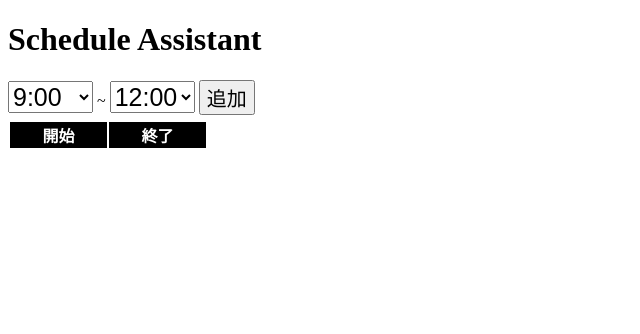
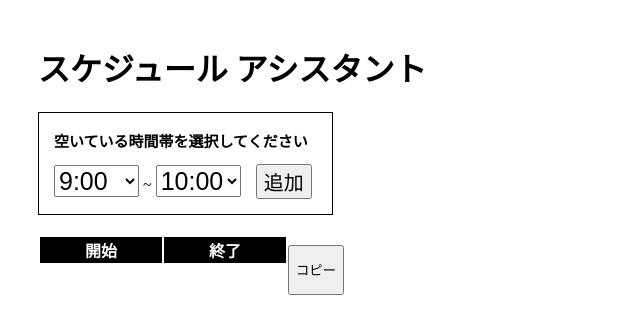
Before and after one commit to fs211108-nakajima-shunsuke/schedule-assistant-app, a React (Vite) app in the folder schedule-app/: page / in a window 1280 px wide. Shown: the top 334 px of the page, without its empty margins (0-640 px from the left). Built offline with nearby package versions, Linux system fonts and the light colour scheme.

Commit message:
add copyButton

```diff
--- a/schedule-app/index.html
+++ b/schedule-app/index.html
@@ -4,7 +4,7 @@
     <meta charset="UTF-8" />
     <link rel="icon" type="image/svg+xml" href="/vite.svg" />
     <meta name="viewport" content="width=device-width, initial-scale=1.0" />
-    <title>Vite + React</title>
+    <title>Schedule Assistant</title>
   </head>
   <body>
     <div id="root"></div>
--- a/schedule-app/src/App.css
+++ b/schedule-app/src/App.css
@@ -1,29 +1,15 @@
-
-.slider{
-  /* transform: rotate(-90deg); */
-  width: 300px;
-  height: 200px;
-  border: 1px solid black ;
+#root{
+  padding: 15px 0 0 30px;
 }
 
-datalist{
-  display: flex;
-  flex-direction: column;
-  justify-content: space-between;
-  writing-mode: vertical-lr;
-  width: 300px;
+h2{
+  font-size: 15px;
 }
 
-option{
-  padding: 0;
-}
-
-input[type="range"]{
-  /* display: block; */
-  width: 300px;
-  height: 200px;
-  border: 1px solid rebeccapurple;
-  margin: 0;
+.select-area{
+  display: inline-block;
+  padding: 5px 20px 15px 15px;
+  border: 1px solid black;
 }
 
 select{
@@ -32,13 +18,19 @@ select{
 
 #add-button{
   font-size: 20px;
+  margin-left: 15px;
+}
+
+#table-and-copy{
+  display: flex;
+  /* align-items: center; */
+  align-self: flex-start;
 }
 
 table{
-  margin-top : 5px;
-  width: 200px
+  margin-top : 20px;
+  width: 250px
 }
-
 td {
   border: 1px solid black;
   text-align: center;
@@ -52,3 +44,8 @@ thead {
   background-color: black;
   color: white;
 }
+
+#copy-button{
+  margin: 30px 0 0 0 ;
+  height: 50px;
+}
--- a/schedule-app/src/App.jsx
+++ b/schedule-app/src/App.jsx
@@ -1,7 +1,8 @@
 import { useState } from "react";
 import "./App.css";
 import SelectTime from "./componets/SelectTime";
-import Table from "./componets/Table"
+import Table from "./componets/Table";
+import CopyButton from "./componets/CopyButton"
 
 function App() {
   const [sTime, setSTime] = useState("9:00");
@@ -12,25 +13,25 @@ function App() {
     callback(e.target.value);
   };
 
-  const addTimeToResult = () =>{
+  const addTimeToResult = () => {
     const temp = {
-      start : sTime,
-      end : eTime
-    }
+      start: sTime,
+      end: eTime,
+    };
     setResultTime([...resultTime, temp]);
-  }
+  };
 
-  const removeTimeFromResult = (index) =>{
+  const removeTimeFromResult = (index) => {
     const temp = resultTime;
     temp.splice(index, 1);
     setResultTime([...temp]);
-  }
+  };
 
   return (
     <>
-      <h1>Schedule Assistant</h1>
-      <div>
-
+      <h1>スケジュール アシスタント</h1>
+      <div className="select-area">
+        <h2>空いている時間帯を選択してください</h2>
         <SelectTime
           defaultTime="9:00"
           setTime={setSTime}
@@ -38,16 +39,19 @@ function App() {
         />
         <span> ~ </span>
         <SelectTime
-          defaultTime="12:00"
+          defaultTime="10:00"
           setTime={setETime}
           handleTime={handleTime}
         />
-        <span> </span>
-        <button id="add-button" onClick={() => addTimeToResult()}>追加</button>
+        <button id="add-button" onClick={() => addTimeToResult()}>
+          追加
+        </button>
       </div>
-      <div>
+      <div id="table-and-copy">
         <Table resultTime={resultTime} removeData={removeTimeFromResult} />
+        <CopyButton />
       </div>
+
     </>
   );
 }
--- /dev/null
+++ b/schedule-app/src/componets/CopyButton.jsx
@@ -0,0 +1,17 @@
+import React from "react";
+
+function CopyButton() {
+  const copyButton = () => {
+    let txt = document.querySelector("#time-table").innerText;
+    const replacedTxt = txt.replace(/削除/g, "");
+    console.log(replacedTxt);
+    navigator.clipboard.writeText(replacedTxt);
+  };
+  return (
+    <>
+      <button id='copy-button' onClick={() => copyButton()}>コピー</button>
+    </>
+  );
+}
+
+export default CopyButton;
--- a/schedule-app/src/componets/Table.jsx
+++ b/schedule-app/src/componets/Table.jsx
@@ -1,13 +1,9 @@
 import React from "react";
 
-function Table({ resultTime , removeData}) {
-    // const removeData = () => {
-
-    // }
-
+function Table({ resultTime, removeData }) {
   return (
     <>
-      <table>
+      <table id="time-table">
         <thead>
           <tr>
             <th>開始</th>
@@ -25,11 +21,11 @@ function Table({ resultTime , removeData}) {
 
   function tableData(index, t) {
     return (
-      <tr key={index}>
+      <tr id="table-data-tr" key={index}>
         <td>{t.start}</td>
         <td>{t.end}</td>
-        <td id='remove-button'>
-            <button onClick={() => removeData(t.index)}>削除</button>
+        <td id="remove-button">
+          <button onClick={() => removeData(t.index)}>削除</button>
         </td>
       </tr>
     );
```
